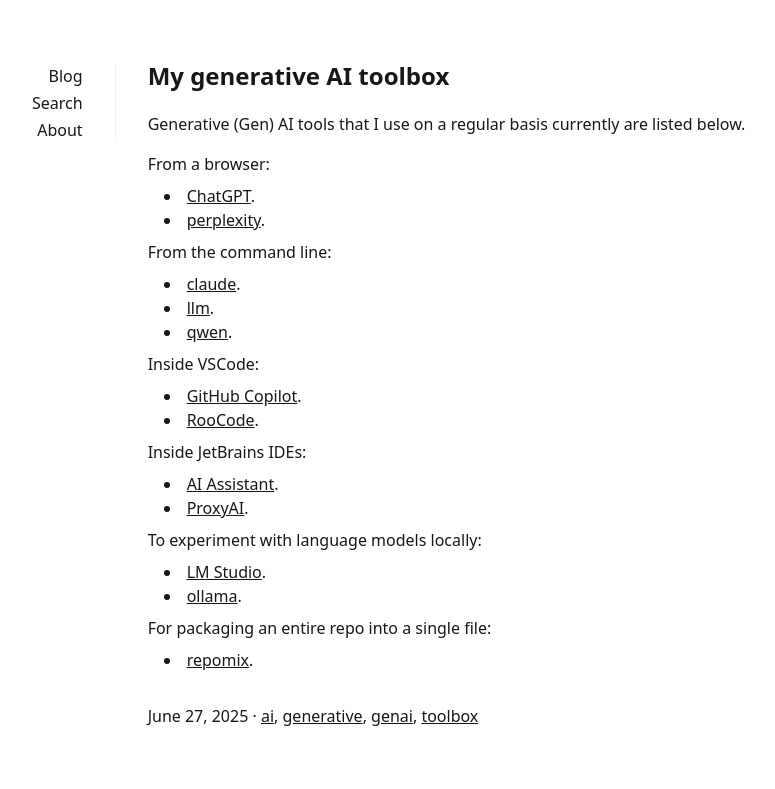
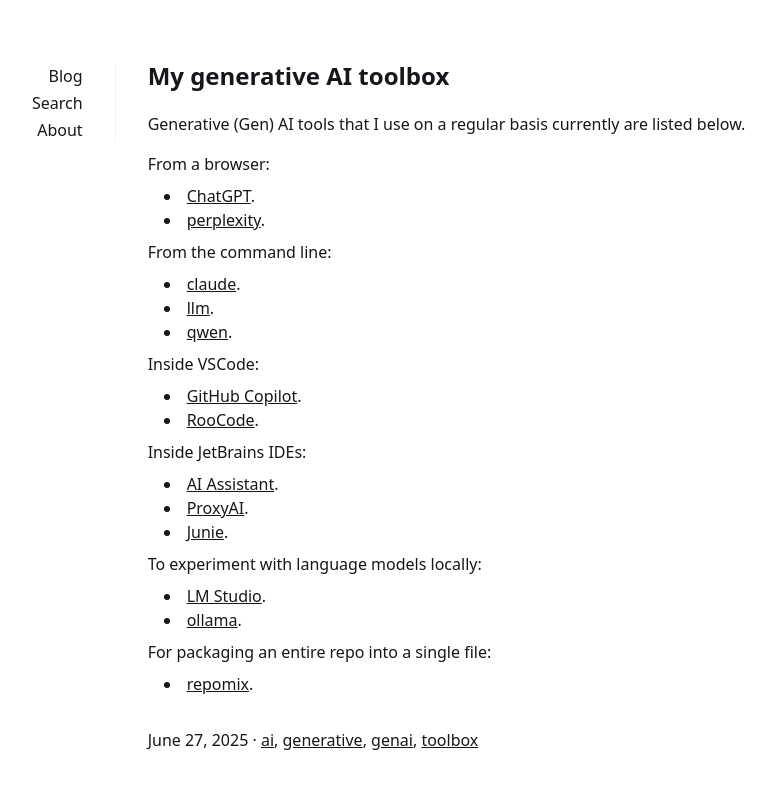
Before and after one commit to ovidiuparvu/ovidiuparvu.github.io, a Jekyll site: the page built from _posts/2025-06-27-my-gen-ai-toolbox.md, in a window 1280 px wide. Shown: the top 789 px of the page, without its empty margins (80-855 px from the left). Built offline with Jekyll 4.4.1, drawn with Linux system fonts in a browser that asks for light colours.

Commit message:
Add Junie to the list of AI tools in the JetBrains IDEs section

```diff
--- a/_posts/2025-06-27-my-gen-ai-toolbox.md
+++ b/_posts/2025-06-27-my-gen-ai-toolbox.md
@@ -27,6 +27,7 @@ Inside JetBrains IDEs:
 
 - [AI Assistant](https://plugins.jetbrains.com/plugin/22282-jetbrains-ai-assistant).
 - [ProxyAI](https://plugins.jetbrains.com/plugin/21056-proxyai).
+- [Junie](https://www.jetbrains.com/junie/).
 
 To experiment with language models locally:
 
```
